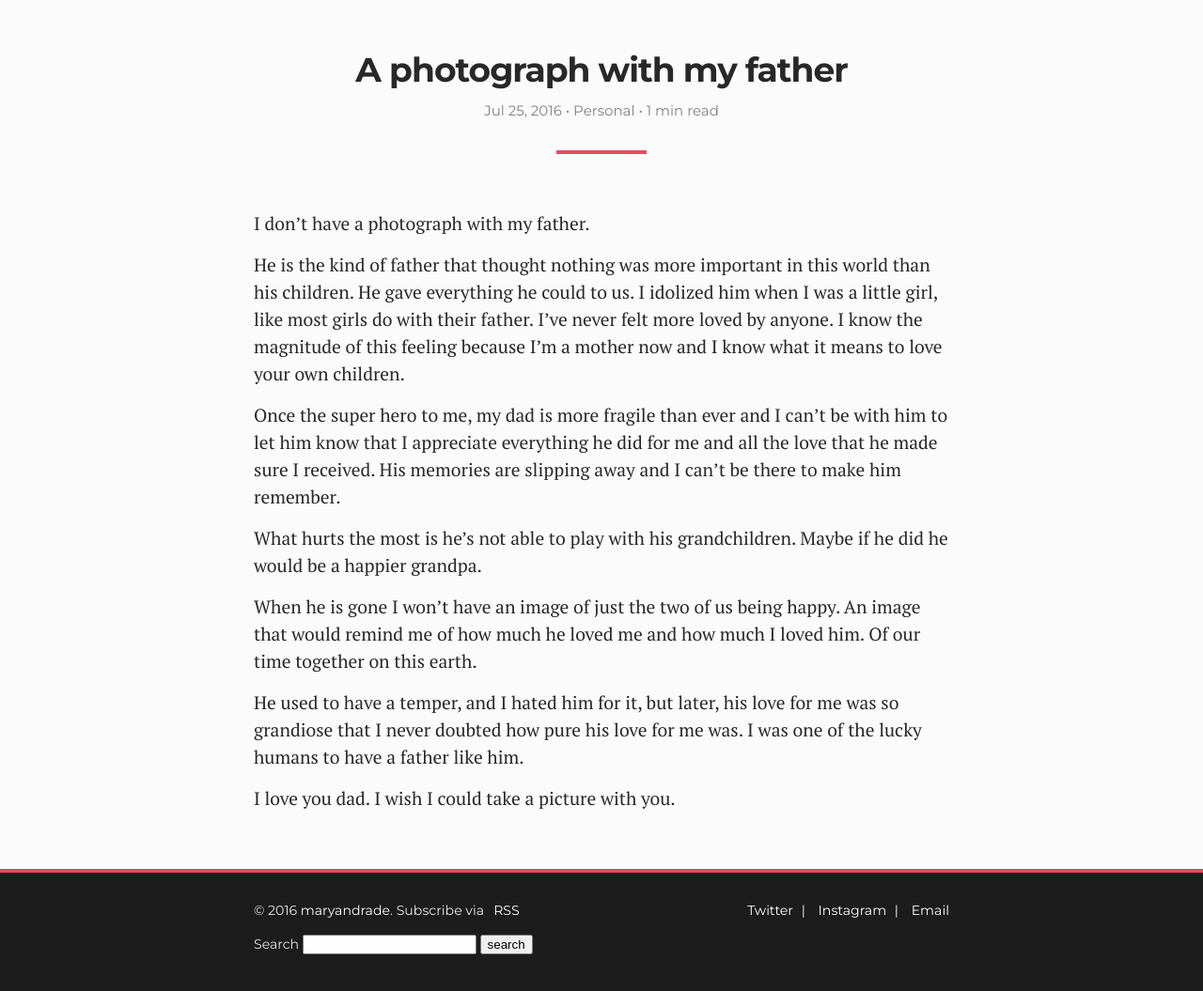
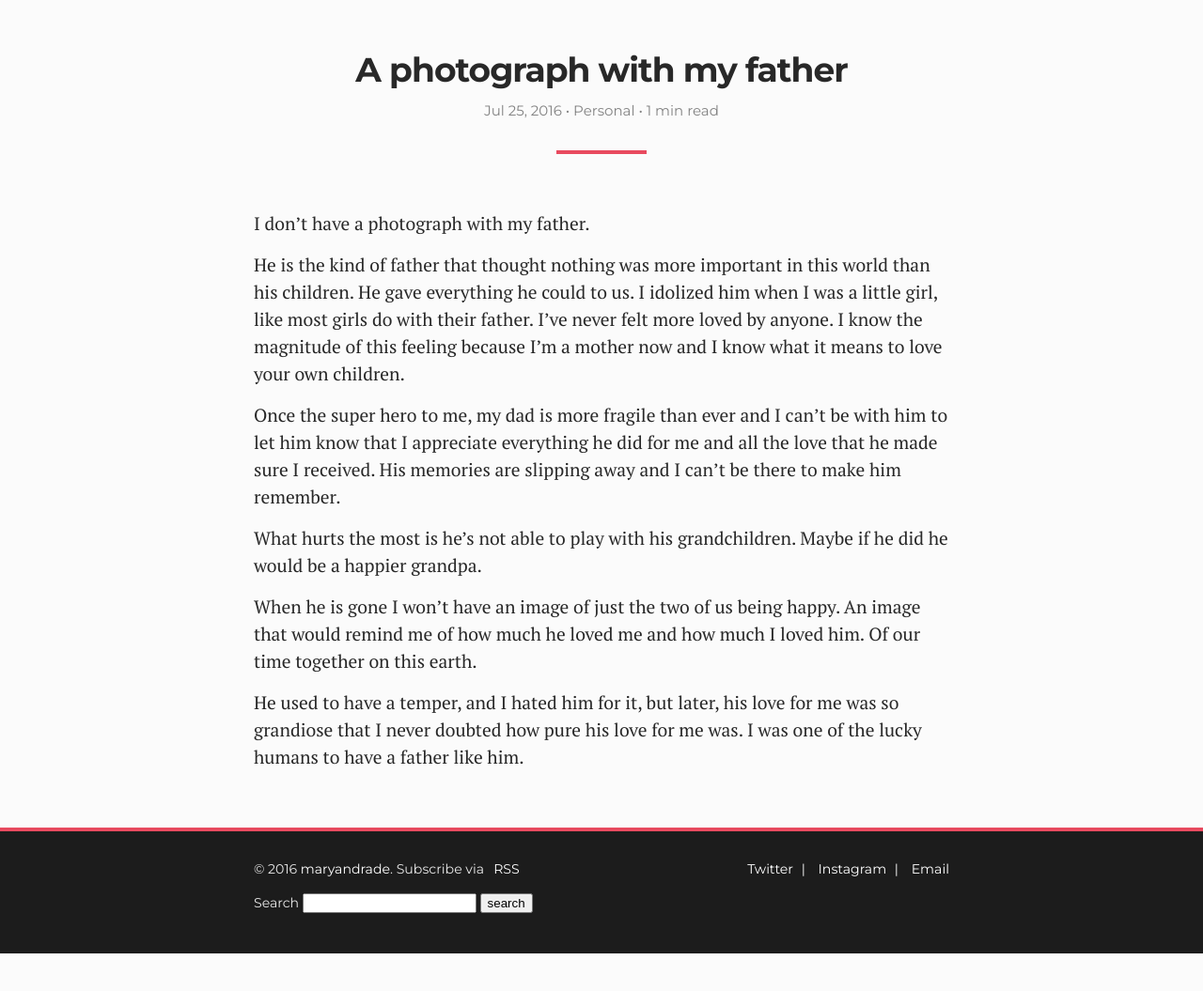
Before and after one commit to maryandrade/maryandrade.github.io, a Jekyll site: the page built from _posts/2016/2016-07-25-photograph-with-my-father.md, in a window 1280 px wide, cut to the strip 104-1163 px from the top of the page. Shown: the top 1055 px of the strip at 94% size. Built offline with Jekyll 4.4.1, drawn with Linux system fonts in a browser that asks for light colours; after the commit the page ends 1119 px from its top, so only the background shows below that.

Commit message:
edit post

```diff
--- a/_posts/2016/2016-07-25-photograph-with-my-father.md
+++ b/_posts/2016/2016-07-25-photograph-with-my-father.md
@@ -17,5 +17,3 @@ What hurts the most is he’s not able to play with his grandchildren. Maybe if
 When he is gone I won’t have an image of just the two of us being happy. An image that would remind me of how much he loved me and how much I loved him. Of our time together on this earth.
 
 He used to have a temper, and I hated him for it, but later, his love for me was so grandiose that I never doubted how pure his love for me was. I was one of the lucky humans to have a father like him.
-
-I love you dad. I wish I could take a picture with you.
```
